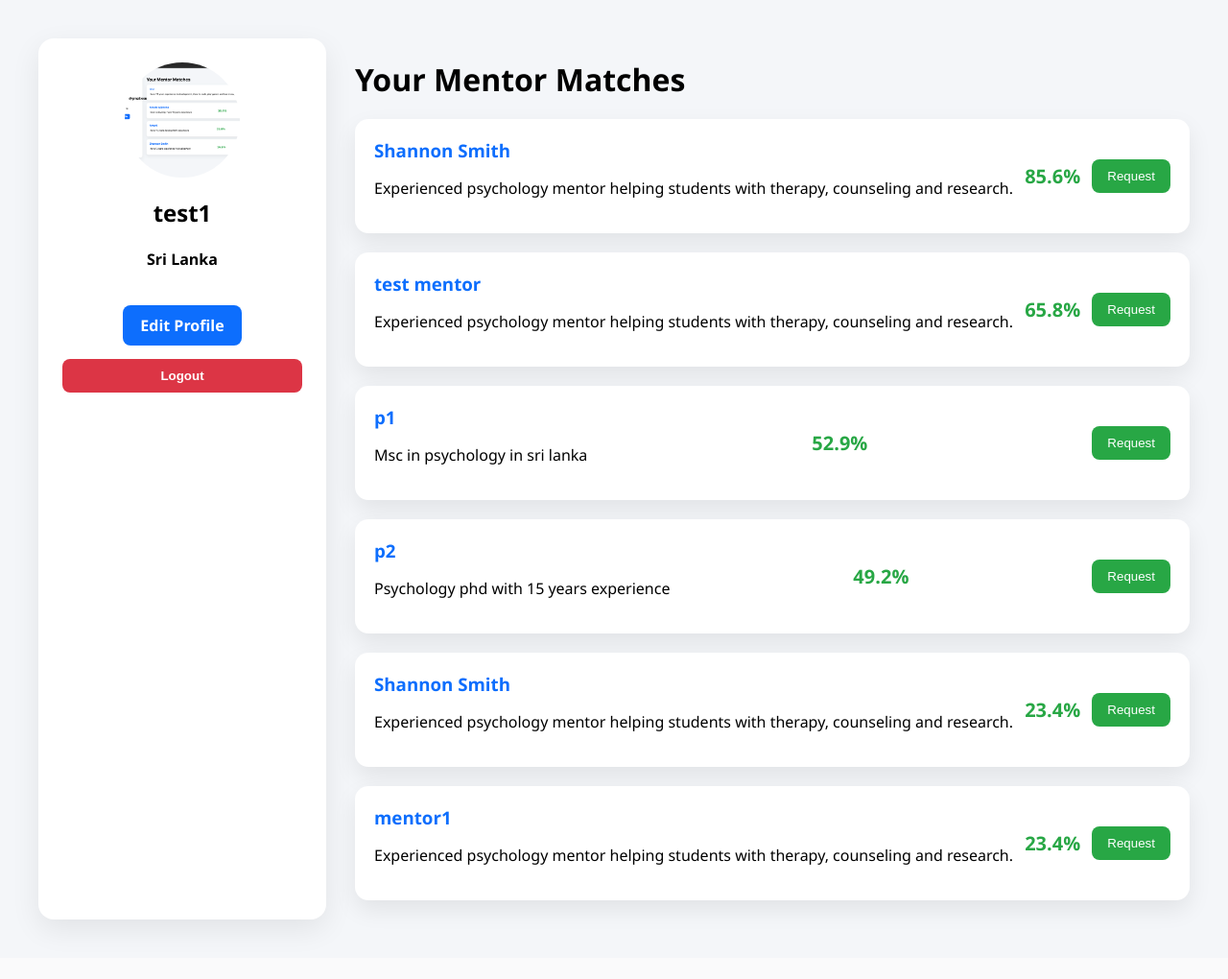
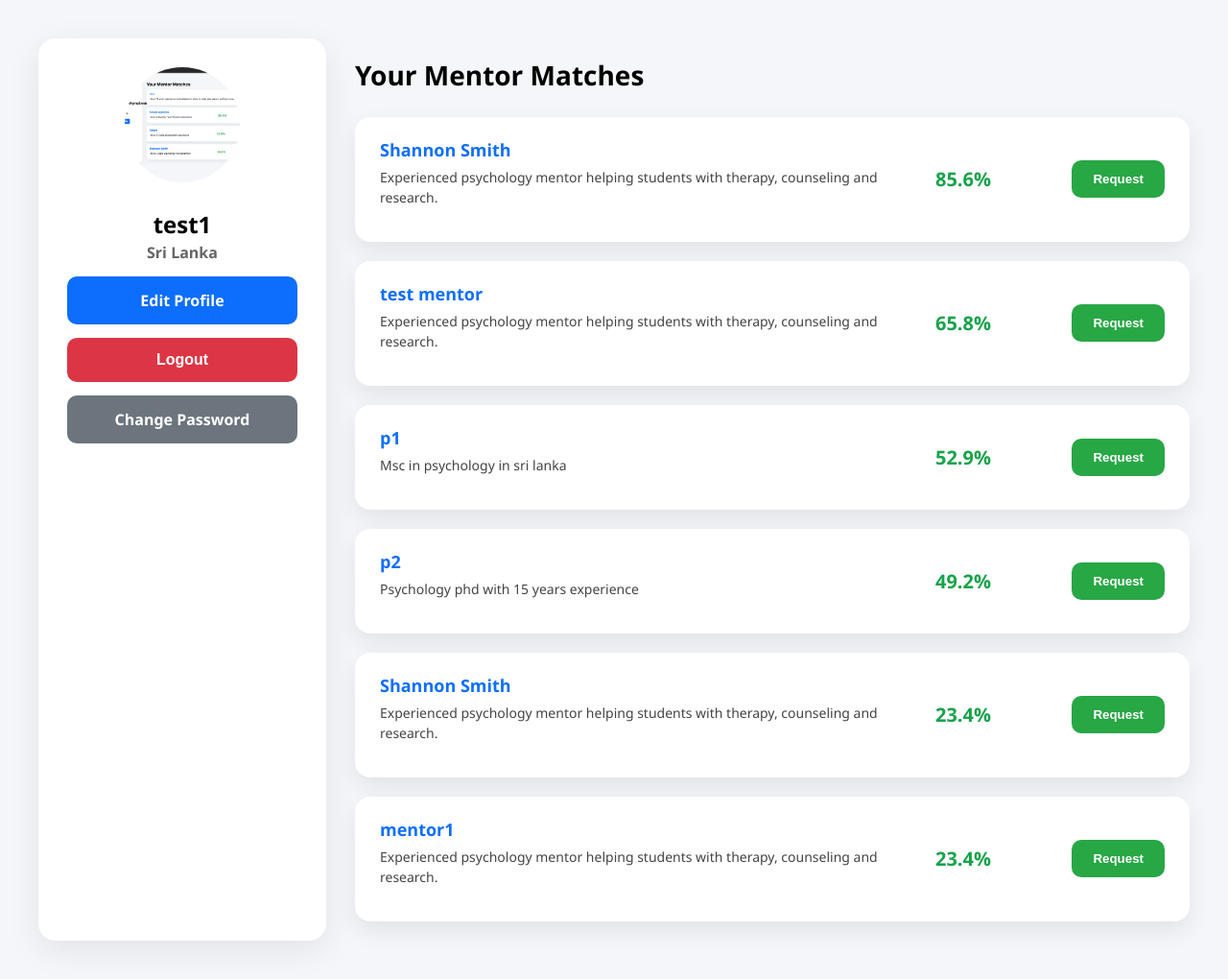
Before and after one commit to coolshano/coffeenconnect, a Django app: page /mentee/dashboard/ in a window 1280 px wide. Shown: the whole page at 96% size. Before the commit the page ends 974 px from the top, so only its background shows below. Run offline with Django 5.2, Linux system fonts and the light colour scheme; a user stored in the database is signed in; data comes from the database, SQL or seed files in the repository; both versions use the stored data as it was after the commit.

Commit message:
Added change password option for mentee

```diff
--- a/connectmeproject/settings.py
+++ b/connectmeproject/settings.py
@@ -130,3 +130,5 @@ STATICFILES_STORAGE = 'whitenoise.storage.CompressedManifestStaticFilesStorage'
 
 MEDIA_URL = '/media/'
 MEDIA_ROOT = BASE_DIR / 'media'
+
+EMAIL_BACKEND = "django.core.mail.backends.console.EmailBackend"
--- a/core/ml.py
+++ b/core/ml.py
@@ -17,7 +17,7 @@ def cosine_similarity(a, b):
 
     return float(np.dot(a, b) / (np.linalg.norm(a) * np.linalg.norm(b)))
 
- # ensure this is imported
+
 
 def match_mentors(mentee):
     field = mentee.user.userprofile.interested_field
--- a/core/templates/mentee_dashboard.html
+++ b/core/templates/mentee_dashboard.html
@@ -11,6 +11,7 @@ body {
     margin:0;
 }
 
+/* Layout */
 .layout {
     display:grid;
     grid-template-columns: 300px 1fr;
@@ -23,9 +24,9 @@ body {
 /* LEFT PANEL */
 .profile {
     background:white;
-    border-radius:16px;
-    padding:25px;
-    box-shadow:0 10px 30px rgba(0,0,0,0.08);
+    border-radius:18px;
+    padding:30px;
+    box-shadow:0 10px 35px rgba(0,0,0,0.08);
     text-align:center;
 }
 
@@ -34,68 +35,113 @@ body {
     height:120px;
     border-radius:50%;
     object-fit:cover;
-    margin-bottom:10px;
+    margin-bottom:12px;
 }
 
-.profile h2 { margin:5px 0; }
+.profile h2 {
+    margin:10px 0 2px;
+    font-size:24px;
+}
 
-.edit-btn {
-    display:inline-block;
-    margin-top:15px;
-    background:#0d6efd;
-    color:white;
-    padding:10px 18px;
-    border-radius:8px;
-    text-decoration:none;
+.profile h4 {
+    margin:0;
+    color:#666;
     font-weight:600;
 }
 
+/* Unified buttons */
+.profile-btn {
+    display:block;
+    width:100%;
+    padding:14px 0;
+    margin-top:14px;
+    border-radius:10px;
+    font-weight:600;
+    font-size:16px;
+    text-align:center;
+    text-decoration:none;
+    border:none;
+    cursor:pointer;
+}
+
+/* Button colors */
+.profile-btn.edit {
+    background:#0d6efd;
+    color:white;
+}
+
+.profile-btn.logout {
+    background:#dc3545;
+    color:white;
+}
+
+.profile-btn.password {
+    background:#6c757d;
+    color:white;
+}
+
+.profile-btn.edit:hover { background:#0b5ed7; }
+.profile-btn.logout:hover { background:#bb2d3b; }
+.profile-btn.password:hover { background:#5c636a; }
+
 /* RIGHT PANEL */
-.matches h1 { margin-bottom:20px; }
+.matches h1 {
+    margin-bottom:25px;
+    font-size:28px;
+}
 
+/* Mentor Cards */
 .card {
     background:white;
-    border-radius:14px;
-    padding:20px;
+    border-radius:16px;
+    padding:22px 26px;
     margin-bottom:20px;
     box-shadow:0 10px 25px rgba(0,0,0,0.08);
-    display:flex;
-    justify-content:space-between;
+    display:grid;
+    grid-template-columns: 1fr 100px 140px;
     align-items:center;
+    gap:20px;
 }
 
-.mentor h3 { margin:0; color:#0d6efd; }
-
-.score {
-    font-size:20px;
+/* Mentor Info */
+.mentor h3 {
+    margin:0;
+    color:#0d6efd;
+    font-size:18px;
     font-weight:700;
-    color:#28a745;
 }
 
+.mentor p {
+    margin-top:6px;
+    font-size:14px;
+    color:#444;
+    line-height:1.5;
+}
+
+/* Score */
+.score {
+    text-align:center;
+    font-size:20px;
+    font-weight:800;
+    color:#16a34a;
+}
+
+/* Right aligned action */
+.card-actions {
+    display:flex;
+    justify-content:flex-end;
+}
+
+/* Match Buttons */
 .btn {
     background:#28a745;
     color:white;
     border:none;
-    padding:10px 16px;
-    border-radius:8px;
+    padding:12px 22px;
+    border-radius:10px;
     cursor:pointer;
+    font-weight:600;
 }
-.logout-btn {
-    margin-top: 14px;
-    background: #dc3545;
-    color: white;
-    border: none;
-    padding: 10px 22px;
-    border-radius: 8px;
-    font-weight: 600;
-    cursor: pointer;
-    width: 100%;
-}
-
-.logout-btn:hover {
-    background: #c82333;
-}
-
 
 .pending { background:#ffc107; color:black; }
 .accepted { background:#0d6efd; }
@@ -108,20 +154,26 @@ body {
 
 <!-- LEFT PROFILE -->
 <div class="profile">
+
     {% if mentee.profile_image %}
         <img src="{{ mentee.profile_image.url }}">
     {% else %}
         <img src="{% static 'core/images/default-avatar.png' %}">
     {% endif %}
 
-    <h2>{{ mentee.name}}</h2>
+    <h2>{{ mentee.name }}</h2>
     <h4>{{ mentee.country }}</h4>
 
-    <a href="/mentee/profile/" class="edit-btn">Edit Profile</a>
+    <a href="/mentee/profile/" class="profile-btn edit">Edit Profile</a>
+
     <form method="post" action="{% url 'logout' %}">
         {% csrf_token %}
-    <button class="logout-btn">Logout</button>
+        <button class="profile-btn logout">Logout</button>
     </form>
+
+    <a href="{% url 'password_change' %}" class="profile-btn password">
+        Change Password
+    </a>
 
 </div>
 
@@ -131,6 +183,7 @@ body {
 
     {% for m in mentors %}
     <div class="card">
+
         <div class="mentor">
             <h3>{{ m.mentor.name }}</h3>
             <p>{{ m.mentor.profile_text|truncatewords:18 }}</p>
@@ -138,6 +191,7 @@ body {
 
         <div class="score">{{ m.score }}%</div>
 
+        <div class="card-actions">
             {% if m.status == "pending" %}
                 <button class="btn pending">Pending</button>
             {% elif m.status == "accepted" %}
@@ -149,9 +203,12 @@ body {
                 </form>
             {% endif %}
         </div>
+
+    </div>
     {% empty %}
         <p>No mentors found yet.</p>
     {% endfor %}
+
 </div>
 
 </div>
--- a/core/templates/mentee_profile.html
+++ b/core/templates/mentee_profile.html
@@ -164,6 +164,9 @@ button:hover {
     {{ form.cv }}
 
     <button>Save Profile</button>
+
+    <hr style="margin:30px 0">
+
 </form>
 
 </div>
--- a/core/urls.py
+++ b/core/urls.py
@@ -1,4 +1,5 @@
 from django.urls import path
+from django.contrib.auth import views as auth_views
 from .views import register, UserLoginView, dashboard, mentor_profile, mentee_profile, test_match, matches, request_mentor, mentee_dashboard
 from .views import (
     mentor_dashboard,
@@ -23,5 +24,14 @@ urlpatterns = [
     path("mentee/dashboard/", mentee_dashboard, name="mentee_dashboard"),
     path("logout/", LogoutView.as_view(next_page="/login/"), name="logout"),
 
+    #password reset
 
-]
+    path("password-change/", auth_views.PasswordChangeView.as_view(
+            template_name="accounts/change_password.html",
+            success_url="/mentee/dashboard/"
+        ), name="password_change"),
+
+    path("password-change/done/", auth_views.PasswordChangeDoneView.as_view(
+            template_name="accounts/password_change_done.html"
+        ), name="password_change_done"),
+    ]
```
Also changed, not shown: core/templates/accounts/change_password.html (added, +93 -0 lines), core/templates/accounts/password_changed.html (added, +10 -0 lines), README.md, db.sqlite3, 1 other file. Lines whose indentation alone changed are shown as unchanged.
